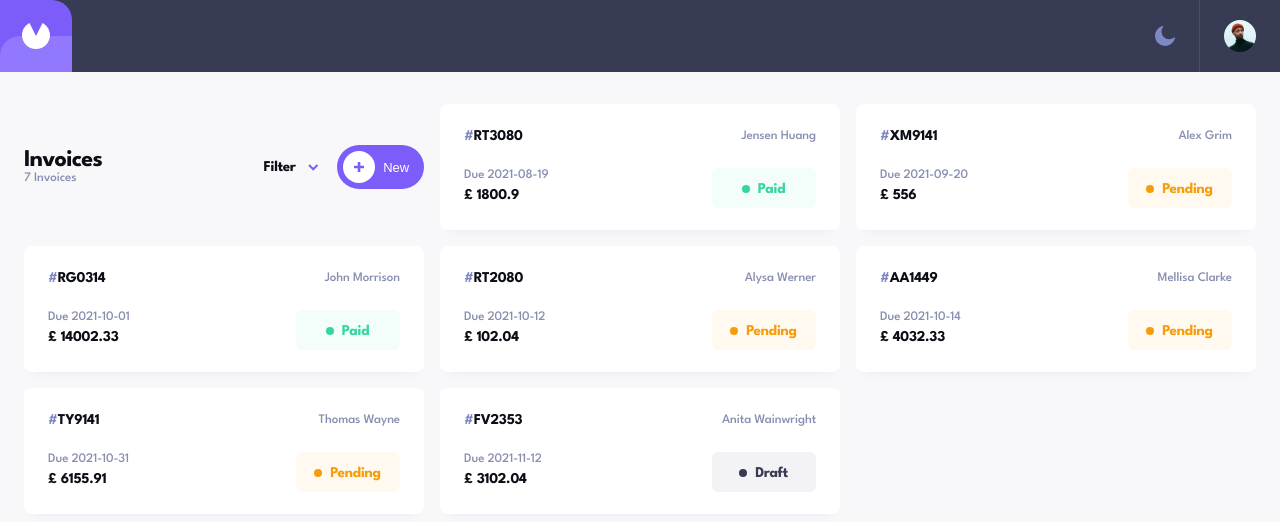
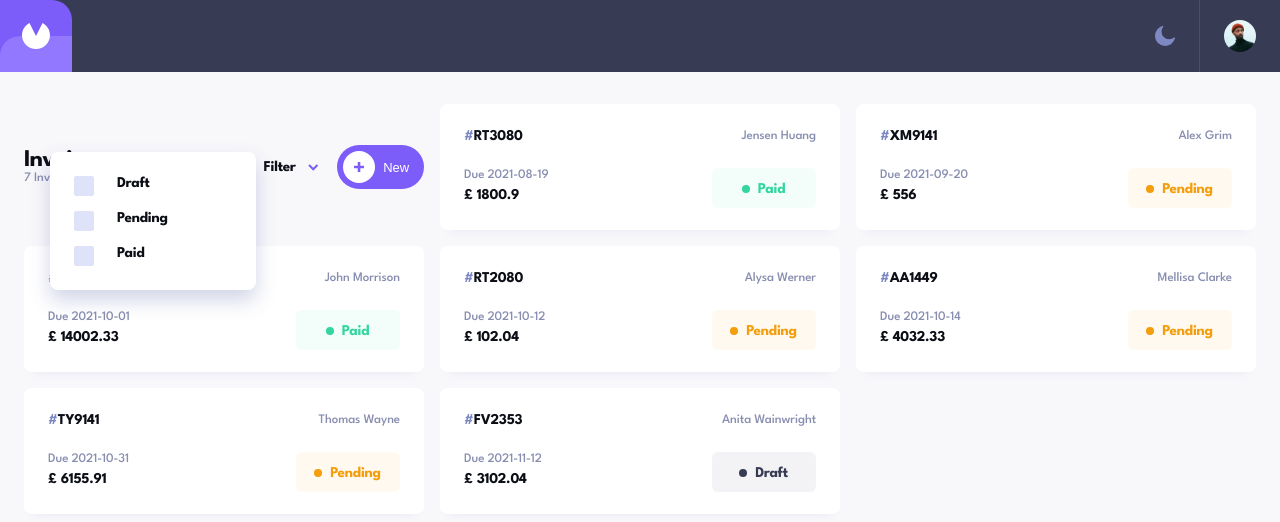
Before and after one commit to Nikkakko/invoice-app, a React (Vite) app: page / in a window 1280 px wide. Shown: the top 522 px of the page. Built offline with nearby package versions, Linux system fonts and the light colour scheme.

Commit message:
added filter functionality

```diff
--- a/src/assets/index.ts
+++ b/src/assets/index.ts
@@ -7,3 +7,4 @@ export { default as ArrowLeft } from './icon-arrow-left.svg';
 export { default as CalendarIcon } from './icon-calendar.svg';
 export { default as DeleteIcon } from './icon-delete.svg';
 export { default as IconDelete } from './icon-delete.svg';
+export { default as IconCheck } from './icon-check.svg';
--- a/src/components/Invoices.tsx
+++ b/src/components/Invoices.tsx
@@ -1,4 +1,4 @@
-import { FC } from 'react';
+import React, { FC, useState } from 'react';
 import styled from 'styled-components';
 import { useAppDispatch, useAppSelector } from '../app/hooks';
 import {
@@ -8,18 +8,39 @@ import {
 } from '../styles/globalStyles';
 import ArrowDown from '../svgs/ArrowDown';
 import Button from './Buttons/Button';
-import { IconPlus } from '../assets';
+import { IconCheck, IconPlus } from '../assets';
 import { useNavigate } from 'react-router-dom';
+import { filterItems } from '../features/invoiceSlice';
 
 interface InvoicesProps {}
 
 const Invoices: FC<InvoicesProps> = ({}) => {
   const { invoices } = useAppSelector(state => state.invoice);
+  const [status, setStatus] = useState<string | null>(null);
+  const [isFilterOpen, setIsFilterOpen] = useState<boolean>(true);
+  const [checked, setChecked] = useState<boolean>(false);
   const dispatch = useAppDispatch();
   const navigate = useNavigate();
 
+  const statusOptions = [
+    { name: 'Draft', value: 'draft' },
+    { name: 'Pending', value: 'pending' },
+    { name: 'Paid', value: 'paid' },
+  ];
+
   const handleNewInvoice = () => {
     navigate('/invoice/new');
+  };
+
+  const handleStatusChange = (value: string) => {
+    if (status === value) {
+      setStatus(null);
+      setChecked(false);
+      dispatch(filterItems({ status: 'all' }));
+    } else {
+      setStatus(value);
+      dispatch(filterItems({ status: value }));
+    }
   };
 
   return (
@@ -31,7 +52,9 @@ const Invoices: FC<InvoicesProps> = ({}) => {
 
       <RightWrapper>
         <FilterWrapper>
-          <SmallHeadingVariant>Filter</SmallHeadingVariant>
+          <SmallHeadingVariant onClick={() => setIsFilterOpen(prev => !prev)}>
+            Filter
+          </SmallHeadingVariant>
           <ArrowDown />
         </FilterWrapper>
 
@@ -44,6 +67,25 @@ const Invoices: FC<InvoicesProps> = ({}) => {
           radius='24px'
         />
       </RightWrapper>
+
+      {isFilterOpen && (
+        <CheckboxContainer>
+          {statusOptions.map(option => (
+            <CheckboxWrapper key={option.value}>
+              <CheckboxInput
+                id={option.value}
+                name={option.name}
+                value={option.value}
+                checked={checked || status === option.value}
+                onChange={() => handleStatusChange(option.value)}
+              />
+              <CheckboxLabel htmlFor={option.value}>
+                {option.name}
+              </CheckboxLabel>
+            </CheckboxWrapper>
+          ))}
+        </CheckboxContainer>
+      )}
     </Container>
   );
 };
@@ -73,4 +115,71 @@ const FilterWrapper = styled.div`
   cursor: pointer;
 `;
 
+const CheckboxContainer = styled.div`
+  display: flex;
+  flex-direction: column;
+  align-items: start;
+  z-index: 100;
+
+  background: ${({ theme }) => theme.colors.inputBG};
+  box-shadow: 0px 10px 20px rgba(72, 84, 159, 0.25);
+  border-radius: 8px;
+  padding: 24px 88px 24px 24px;
+  gap: 15px;
+
+  position: absolute;
+  left: 50px;
+  top: 80px;
+`;
+
+const CheckboxWrapper = styled.div`
+  display: flex;
+  align-items: start;
+  gap: 13px;
+`;
+
+const CheckboxInput = styled.input.attrs({ type: 'checkbox' })`
+  margin-right: 10px;
+
+  //change the color of the checkbox
+  -webkit-appearance: none;
+  appearance: none;
+  /* creating a custom design */
+  width: 20px;
+  height: 20px;
+  border-radius: 2px;
+
+  outline: none;
+  cursor: pointer;
+
+  background: #dfe3fa;
+
+  &:hover {
+    border: 2px solid #7c5dfa;
+  }
+
+  &:checked {
+    background: #7c5dfa;
+
+    // creating a checkmark
+    background-image: url(${IconCheck});
+    background-repeat: no-repeat;
+    background-position: center;
+  }
+`;
+
+const CheckboxLabel = styled.label`
+  font-style: normal;
+  font-weight: 700;
+  font-size: 15px;
+  line-height: 15px;
+  /* identical to box height, or 100% */
+
+  letter-spacing: -0.25px;
+
+  /* 08 */
+
+  color: ${({ theme }) => theme.colors.primary};
+`;
+
 export default Invoices;
--- a/src/features/invoiceSlice.ts
+++ b/src/features/invoiceSlice.ts
@@ -9,12 +9,14 @@ import { generateRandomID } from '../helpers/randomId';
 // Define a type for the slice state
 interface InitialStateTypes {
   invoices: InvoiceType[];
+  invoicesFiltered: InvoiceType[];
   isEditing: boolean;
 }
 
 // Define the initial state using that type
 const initialState: InitialStateTypes = {
   invoices: data,
+  invoicesFiltered: data,
   isEditing: false,
 };
 
@@ -31,6 +33,9 @@ export const invoiceSlice = createSlice({
       // find item based on id and add new item
       const id = action.payload;
       const invoice = state.invoices.find(invoice => invoice.id === id);
+      const filteredInvoice = state.invoicesFiltered.find(
+        invoice => invoice.id === id
+      );
 
       const newItem = {
         name: '',
@@ -41,6 +46,7 @@ export const invoiceSlice = createSlice({
 
       if (invoice) {
         invoice.items.push(newItem);
+        filteredInvoice?.items.push(newItem);
       }
 
       return state;
@@ -54,6 +60,23 @@ export const invoiceSlice = createSlice({
       const findInvoice = state.invoices.find(invoice => invoice.id === id);
       if (findInvoice) {
         findInvoice.items.splice(index, 1);
+      }
+    },
+
+    filterItems: (state, action: PayloadAction<{ status: string }>) => {
+      const { status } = action.payload;
+
+      // create copy of actual invoice array
+      const invoicesCopy = [...state.invoicesFiltered];
+
+      if (status === 'all') {
+        state.invoices = invoicesCopy;
+      } else {
+        const filteredInvoices = state.invoices.filter(
+          invoice => invoice.status === status
+        );
+
+        state.invoices = filteredInvoices;
       }
     },
 
@@ -100,6 +123,8 @@ export const invoiceSlice = createSlice({
         findInvoice.clientAddress.city = clientCity;
         findInvoice.clientAddress.postCode = clientPostCode;
         findInvoice.clientAddress.country = clientCountry;
+
+        // change filtered invoice
 
         // items
         findInvoice.items = findInvoice.items.map((item, index) => {
@@ -245,6 +270,7 @@ export const {
   saveInvoice,
   updateStatus,
   saveAsDraft,
+  filterItems,
 } = invoiceSlice.actions;
 
 export default invoiceSlice.reducer;
```
